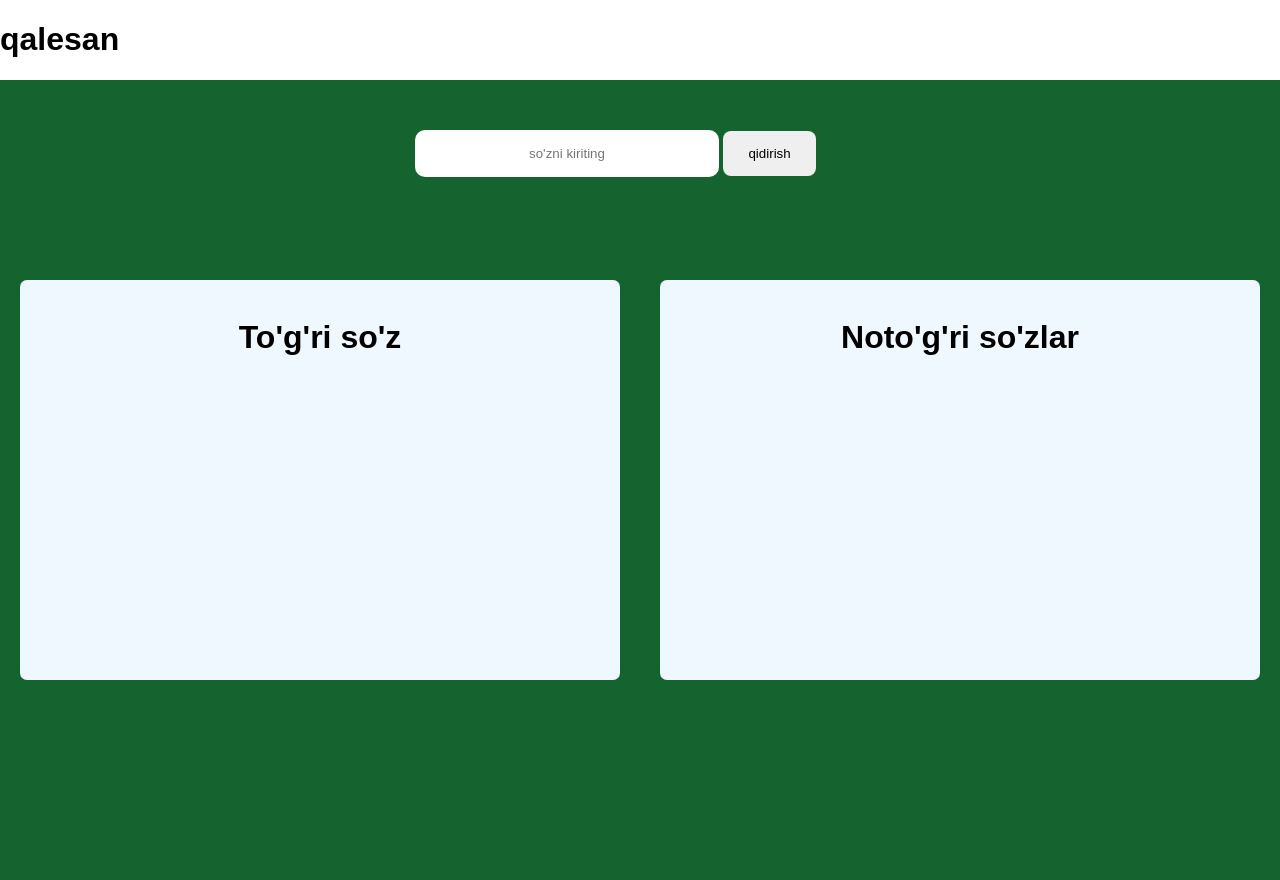
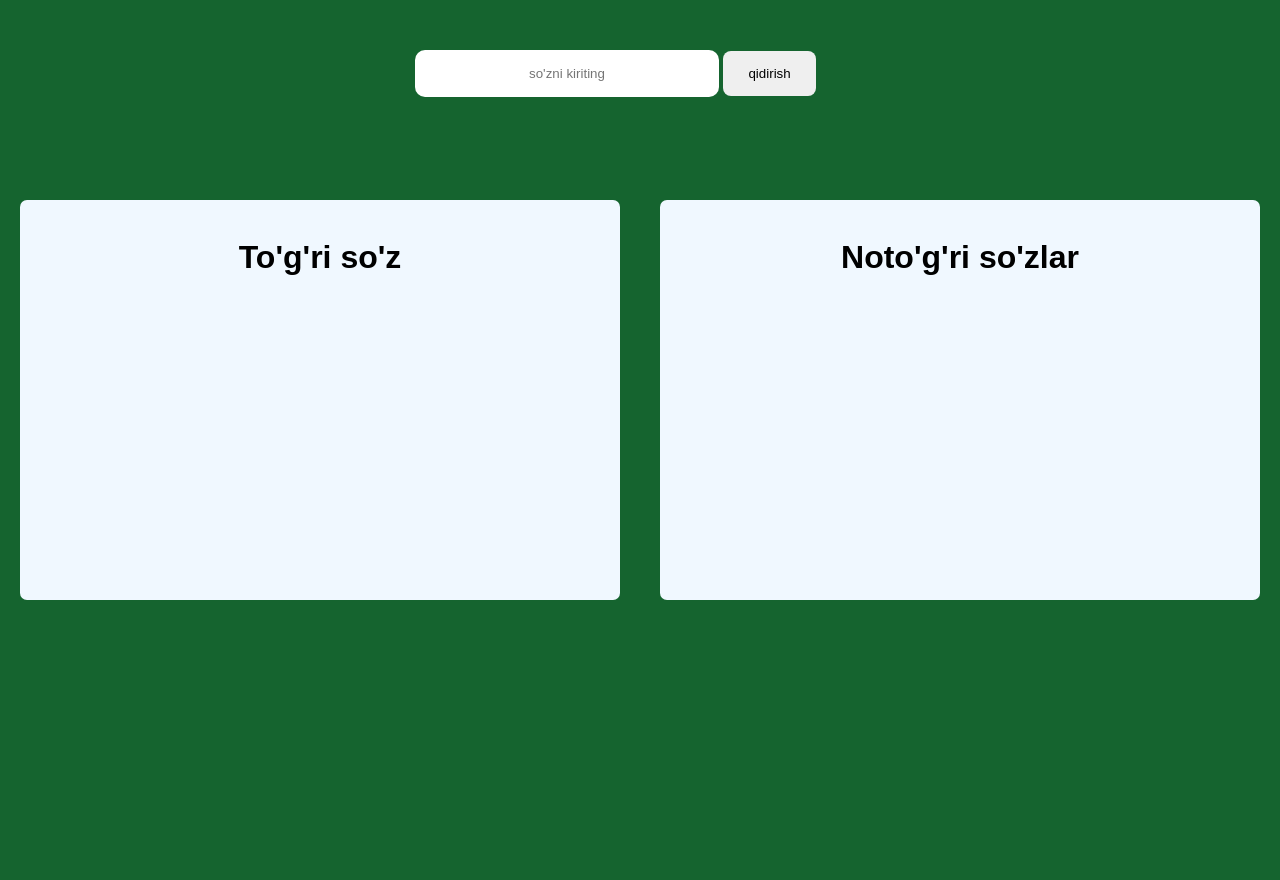
Before and after one commit to NodirbekMirzaaxmedov/correct, a Django app: page / in a window 1280 px wide. After the commit the page ends 600 px from the top, so only its background shows below. Run offline with Django 4.2, Linux system fonts and the light colour scheme; data comes from the database, SQL or seed files in the repository.

Commit message:
i deleted h1 tag in master branch

```diff
--- a/template/result.html
+++ b/template/result.html
@@ -9,7 +9,6 @@
     <link rel="stylesheet" type="text/css" href="{% static '/main.css' %}">
 </head>
 <body>
-    <h1>qalesan</h1>
     <div class="container">
         <div class="search">
            <form action="/" method="POST">{% csrf_token %}
```
